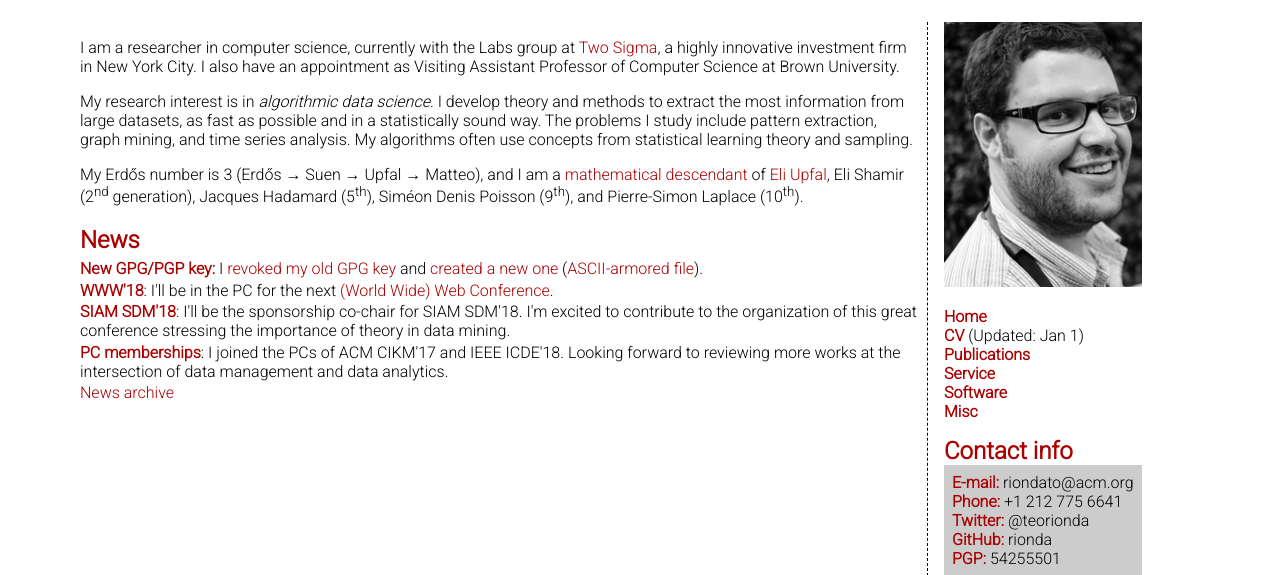
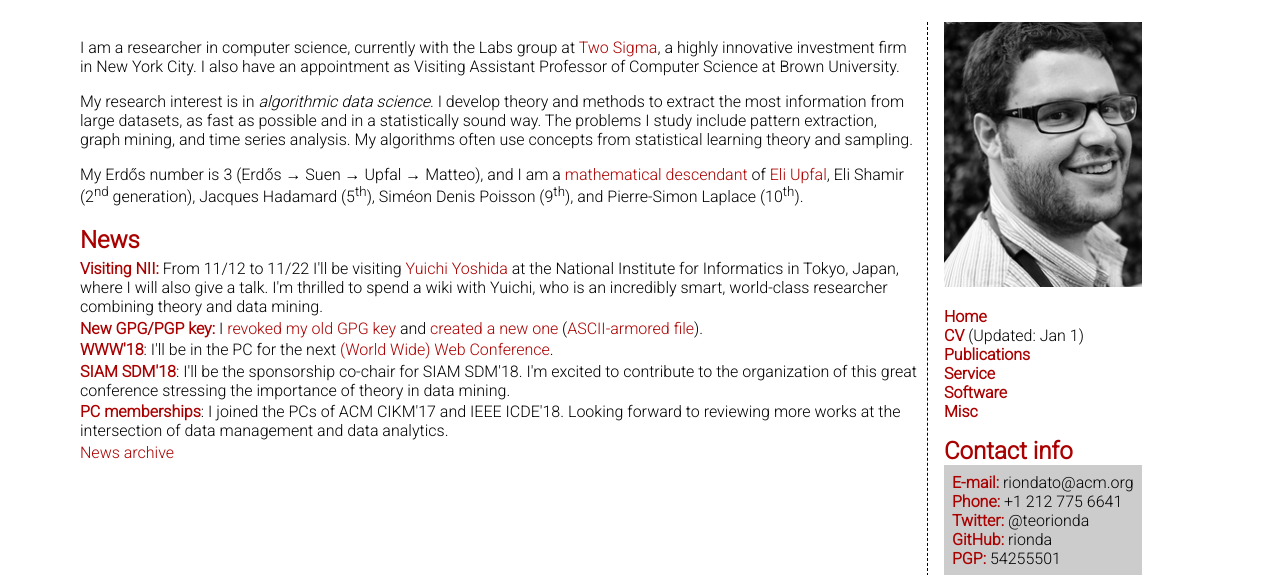
Before and after one commit to rionda/rionda.to, a PHP site: page / in a window 1280 px wide. Shown: the part 59-634 px from the top of the page. Run offline with PHP 8.4, Linux system fonts and the light colour scheme.

Commit message:
Add Japan news.

```diff
--- a/index.php
+++ b/index.php
@@ -21,6 +21,12 @@ develop
 				Pierre-Simon Laplace (10<sup>th</sup>).</p>
 				<h2>News</h2>
 				<ul>
+					<li><strong>Visiting NII:</strong> From 11/12 to 11/22 I'll be
+					visiting <a href="http://research.nii.ac.jp/~yyoshida/">Yuichi
+					Yoshida</a> at the National Institute for Informatics in Tokyo,
+					Japan, where I will also give a talk. I'm thrilled to spend a wiki
+					with Yuichi, who is an incredibly smart, world-class researcher
+					combining theory and data mining.</li>
 					<li><strong>New GPG/PGP key:</strong> I <a
 					href="http://pgp.mit.edu/pks/lookup?op=vindex&search=0xD8CA78A51EC56BEC">revoked
 					my old GPG key</a> and <a
```
